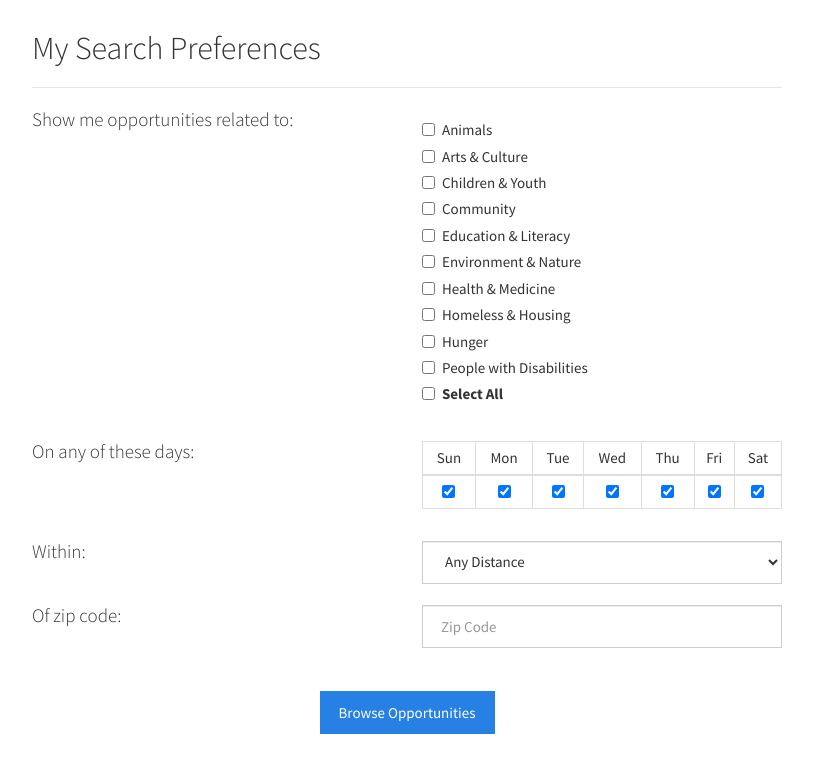
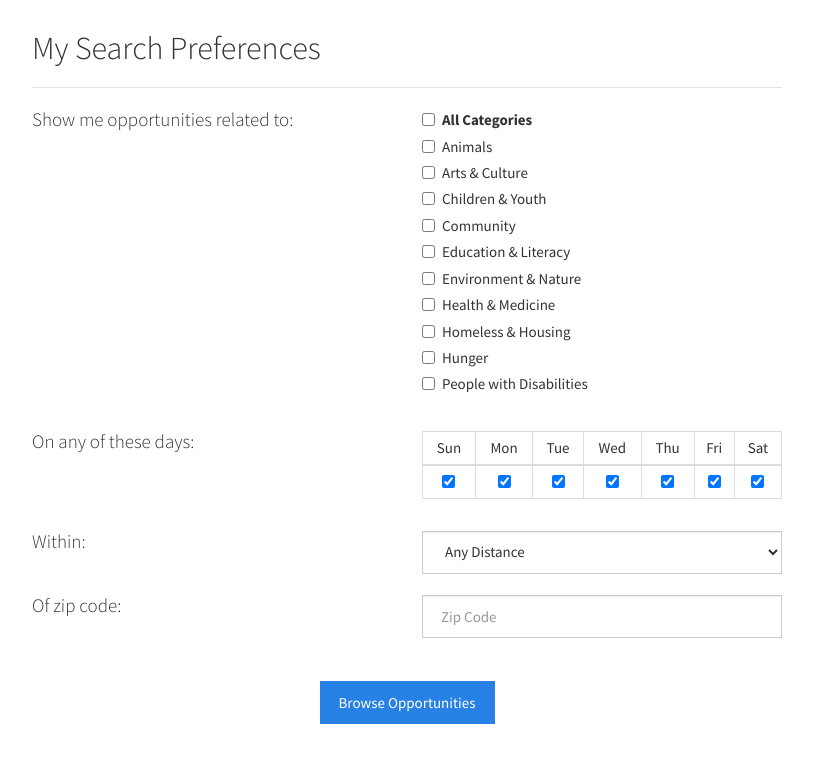
Before and after one commit to hendricksonsarahl/voluntr, a Flask app: page /filters in a window 1280 px wide. Shown: the part 51-835 px from the top of the page, without its empty margins (233-1046 px from the left). After the commit the page ends 775 px from the top, so only its background shows below. Run offline with Flask 2, Linux system fonts and the light colour scheme; some libraries are stand-ins or nearby versions; some web fonts are replaced.

Commit message:
filters form: move All Cats to top

```diff
--- a/static/css/custom.css
+++ b/static/css/custom.css
@@ -97,6 +97,10 @@ p.help-block {
 }
 
 .centered-form h3, h4 {
+  margin-top: 0;
+}
+
+.categories-group > .checkbox:first-child {
   margin-top: 0;
 }
 
--- a/templates/organization/edit.html
+++ b/templates/organization/edit.html
@@ -4,7 +4,7 @@
   <div class="container-outer">
     <div class="container">
       <div class="row">
-        <div class="col-xs-12 col-md-8 col-md-offset-2">
+        <div class="col-xs-12 col-md-8 col-md-offset-2 centered-form">
           <div class="row">
             <div class="col-xs-12">
               <div class="row">
--- a/templates/volunteer/filters.html
+++ b/templates/volunteer/filters.html
@@ -4,7 +4,7 @@
   <div class="container-outer">
     <div class="container">
       <div class="row">
-        <div class="col-xs-12 col-md-8 col-md-offset-2">
+        <div class="col-xs-12 col-md-8 col-md-offset-2 centered-form">
           <h2>My Search Preferences</h2>
           <hr />
           <form action="/filters" method="post" id="filters-form">
@@ -15,7 +15,12 @@
                 </label>
               </div>
               <div class="col-xs-12 col-sm-6">
-                <div class="form-group">
+                <div class="form-group categories-group">
+                  <div class="checkbox" id="selectAll">
+                    <label>
+                      <input type="checkbox"><strong>All Categories</strong>
+                    </label>
+                  </div>
                   {% for key, value in categories.items() %}
                   <div class="checkbox">
                     <label>
@@ -23,11 +28,7 @@
                     </label>
                   </div>
                   {% endfor %}
-                  <div class="checkbox" id="selectAll">
-                    <label>
-                      <input type="checkbox"><strong>Select All</strong>
-                    </label>
-                  </div>
+
                 </div>
               </div>
             </div>
```
Also changed, not shown: README.md.
